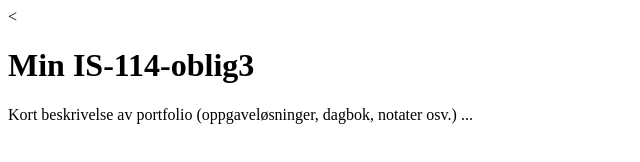
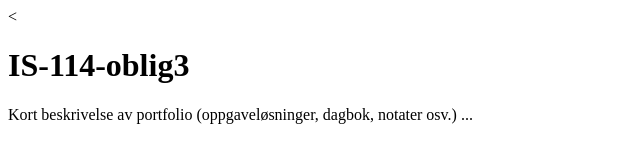
Before and after one commit to Camilla-17/IS-114-oblig3, a plain HTML site: page index.html in a window 1280 px wide. Shown: the whole page, without its empty margins (0-640 px from the left). Drawn offline with Linux system fonts and the light colour scheme.

Commit message:
Update index.html

```diff
--- a/index.html
+++ b/index.html
@@ -5,7 +5,7 @@
   <title>(Camilla Saber)</title>
   <</head>
  <body>
-<h1>Min IS-114-oblig3 </h1>
+<h1>IS-114-oblig3 </h1>
 <p>Kort beskrivelse av portfolio (oppgaveløsninger, dagbok, notater osv.) ... </
   </body>
   </html>
```
